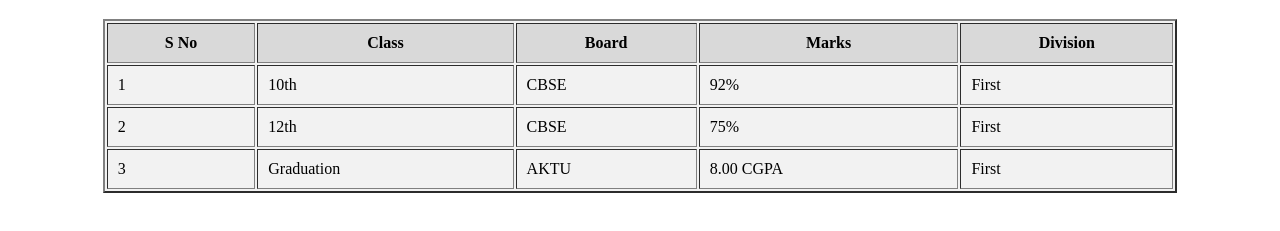
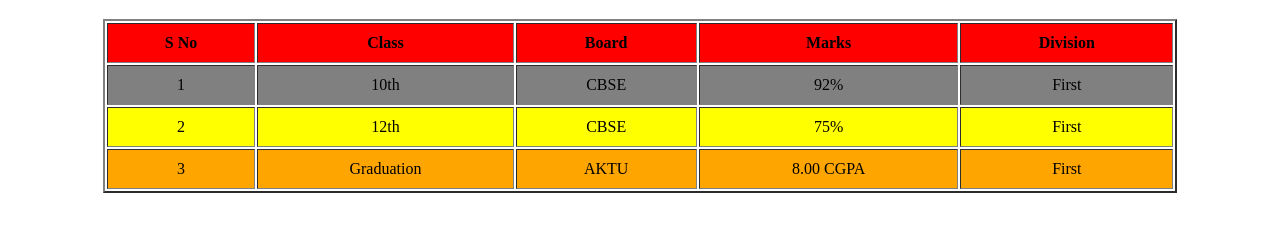
Before and after one commit to Deepesh-Singh04/ABES-FSD-DEEPESH-395, a plain HTML site: page HTML/Academic.html in a window 1280 px wide. Shown: the part 61-292 px from the top of the page. Drawn offline with Linux system fonts and the light colour scheme.

Commit message:
Modified the Colours of Rows of table

```diff
--- a/HTML/Academic.html
+++ b/HTML/Academic.html
@@ -7,29 +7,29 @@
 </head>
 <body>
     <h1 align="center">Academic Qualifications</h1>
-    <table border ="2" width="85%" cellpadding="10" align ="center" bgcolor = "#f2f2f2">
-        <tr>
-            <th align="center" bgcolor="#d9d9d9">S No</th>
-            <th align="center" bgcolor="#d9d9d9">Class</th>
-            <th align="center" bgcolor="#d9d9d9">Board</th>
-            <th align="center" bgcolor="#d9d9d9">Marks</th>
-            <th align="center" bgcolor="#d9d9d9">Division</th>
+    <table border ="2" width="85%" cellpadding="10" align ="center" >
+        <tr align="center" bgcolor="Red">
+            <th >S No</th>
+            <th >Class</th>
+            <th >Board</th>
+            <th >Marks</th>
+            <th >Division</th>
         </tr>
-        <tr>
+        <tr align="center" bgcolor="Grey">
             <td>1</td>
             <td>10th</td>
             <td>CBSE</td>
             <td>92%</td>
             <td>First</td>
         </tr>
-        <tr>
+        <tr align="center" bgcolor="Yellow">
             <td>2</td>
             <td>12th</td>
             <td>CBSE</td>
             <td>75%</td>
             <td>First</td>
         </tr>
-        <tr>
+        <tr align="center" bgcolor="Orange">
             <td>3</td>
             <td>Graduation</td>
             <td>AKTU</td>
```
